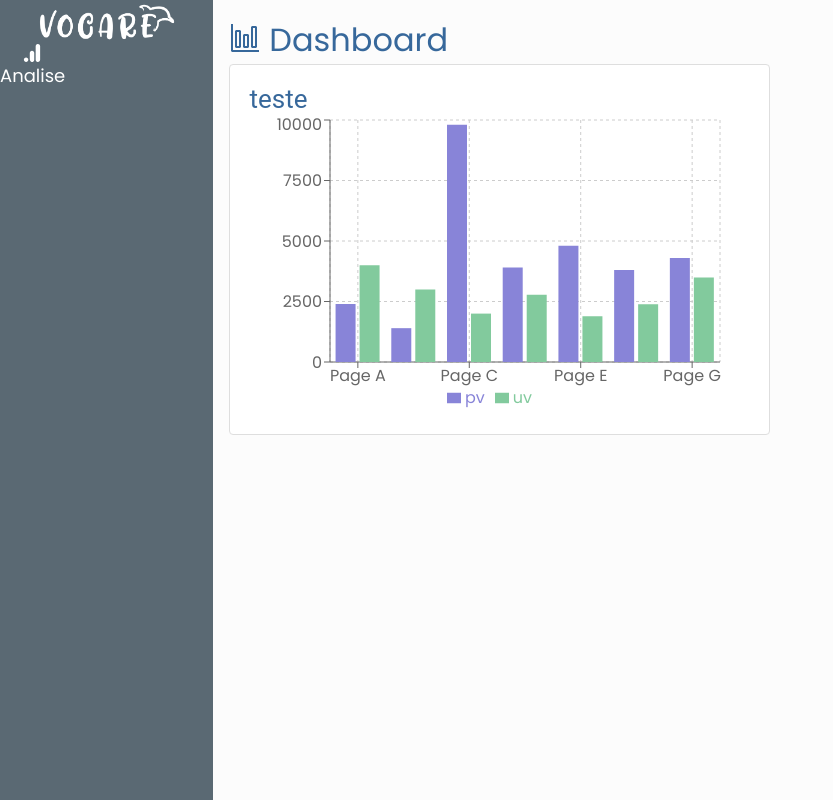
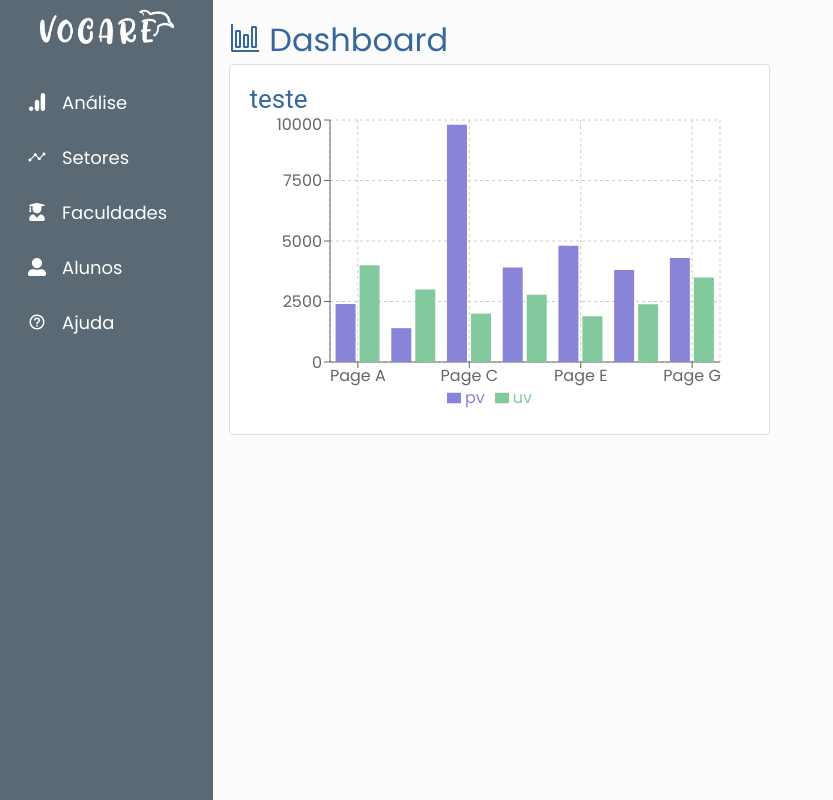
Before and after one commit to larissa-NUF/vocare, a React (Create React App) app: page / in a window 1280 px wide. Shown: the whole page, without its empty margins (0-833 px from the left). Built offline with nearby package versions, Linux system fonts and the light colour scheme.

Commit message:
início estilização sideBar

```diff
--- a/src/components/SideBar/SideBar.styled.ts
+++ b/src/components/SideBar/SideBar.styled.ts
@@ -11,8 +11,19 @@ export const SideBar = styled(Grid)({
 export const MenuItem = styled(Grid)({
     display: "flex",
     alignItems: "center",
-    justifyContent: "space-around",
+    justifyContent: "left",
     color: "white",
     fontSize: "18px",
-    width: "30%"
+    gap: "16px"
 });
+
+export const Itens = styled(Grid)({
+    display: "flex",
+    justifyContent: "center",
+    paddingLeft: "28px",
+    marginBottom: "28px"
+});
+
+export const Layout = styled(Grid)({
+    justifyContent: "left",
+});
--- a/src/components/SideBar/SideBar.tsx
+++ b/src/components/SideBar/SideBar.tsx
@@ -2,24 +2,53 @@ import * as Styled from './SideBar.styled';
 import imagem from "./../../assets/img/logo-branco.png";
 import { Grid } from '@material-ui/core';
 import { SiGoogleanalytics } from "react-icons/si";
+import { IoAnalytics } from "react-icons/io5";
+import { FaUserGraduate, FaUserAlt } from "react-icons/fa";
+import { BiHelpCircle } from "react-icons/bi"
+import { useNavigate } from 'react-router-dom';
 
 export const SideBar: React.FC = () => {
+    const navigate = useNavigate()
     return (
         <>
             <Styled.SideBar>
-                <Grid container>
-                    <Grid xs={12} style={{ display: "flex", alignItems: "center", justifyContent: "center" }}>
+                <Styled.Layout container>
+                    <Grid xs={12} style={{ display: "flex", alignItems: "center", justifyContent: "center", marginBottom: "35px", padding: "5px" }}>
                         <img src={imagem} alt="Logo Vocare" width="150px" />
                     </Grid>
-                    <Grid container>
-                        <Grid xs={12}>
+                    <Grid  container>
+                        <Styled.Itens xs={12} onClick={() => navigate("/")} >
                             <Styled.MenuItem container>
                                 <SiGoogleanalytics color="white" />
-                                Analise
+                                Análise
                             </Styled.MenuItem>
-                        </Grid>
+                        </Styled.Itens>
+                        <Styled.Itens xs={12} onClick={() => navigate("/")}>
+                            <Styled.MenuItem container>
+                                <IoAnalytics color="white" />
+                                Setores
+                            </Styled.MenuItem>
+                        </Styled.Itens>
+                        <Styled.Itens xs={12} onClick={() => navigate("/")}>
+                            <Styled.MenuItem container>
+                                <FaUserGraduate color="white" />
+                                Faculdades
+                            </Styled.MenuItem>
+                        </Styled.Itens>
+                        <Styled.Itens xs={12} onClick={() => navigate("/lista-alunos")}>
+                            <Styled.MenuItem container>
+                                <FaUserAlt color="white" />
+                                Alunos
+                            </Styled.MenuItem>
+                        </Styled.Itens>
+                        <Styled.Itens xs={12} onClick={() => navigate("/")}>
+                            <Styled.MenuItem container style={{textDecoration: "bold"}}>
+                                <BiHelpCircle color="white" />
+                                Ajuda
+                            </Styled.MenuItem>
+                        </Styled.Itens>
                     </Grid>
-                </Grid>
+                </Styled.Layout>
             </Styled.SideBar>
         </>
     )
--- a/src/pages/Lista-Alunos/ListaAlunos.tsx
+++ b/src/pages/Lista-Alunos/ListaAlunos.tsx
@@ -46,10 +46,6 @@ const columns: GridColDef[] = [
     },
 ];
 
-const rows = [
-    // { id: 1, nome: 'Kaio Mesquita', email: 'exemplo@gmail.com', dataCadastro: '26/08/2022', testeRealizado: false },
-];
-
 export const ListaAlunos: React.FC = () => {
     const { data } = useGetAll();
     return (
@@ -66,6 +62,7 @@ export const ListaAlunos: React.FC = () => {
                         textDecoration: "bold",
                     },
                 }}>
+                    {data &&
                     <DataGrid
                     rows={data}
                     columns={columns}
@@ -73,7 +70,8 @@ export const ListaAlunos: React.FC = () => {
                     rowsPerPageOptions={[8]}
                     disableSelectionOnClick
                     experimentalFeatures={{ newEditingApi: true }}
-                    />
+                    />}
+
                 </Box>
             </Styled.Container>
         </div>
```
Also changed, not shown: 1 other file (tests, documents, lock files or other folders). Lines whose indentation alone changed are shown as unchanged.
